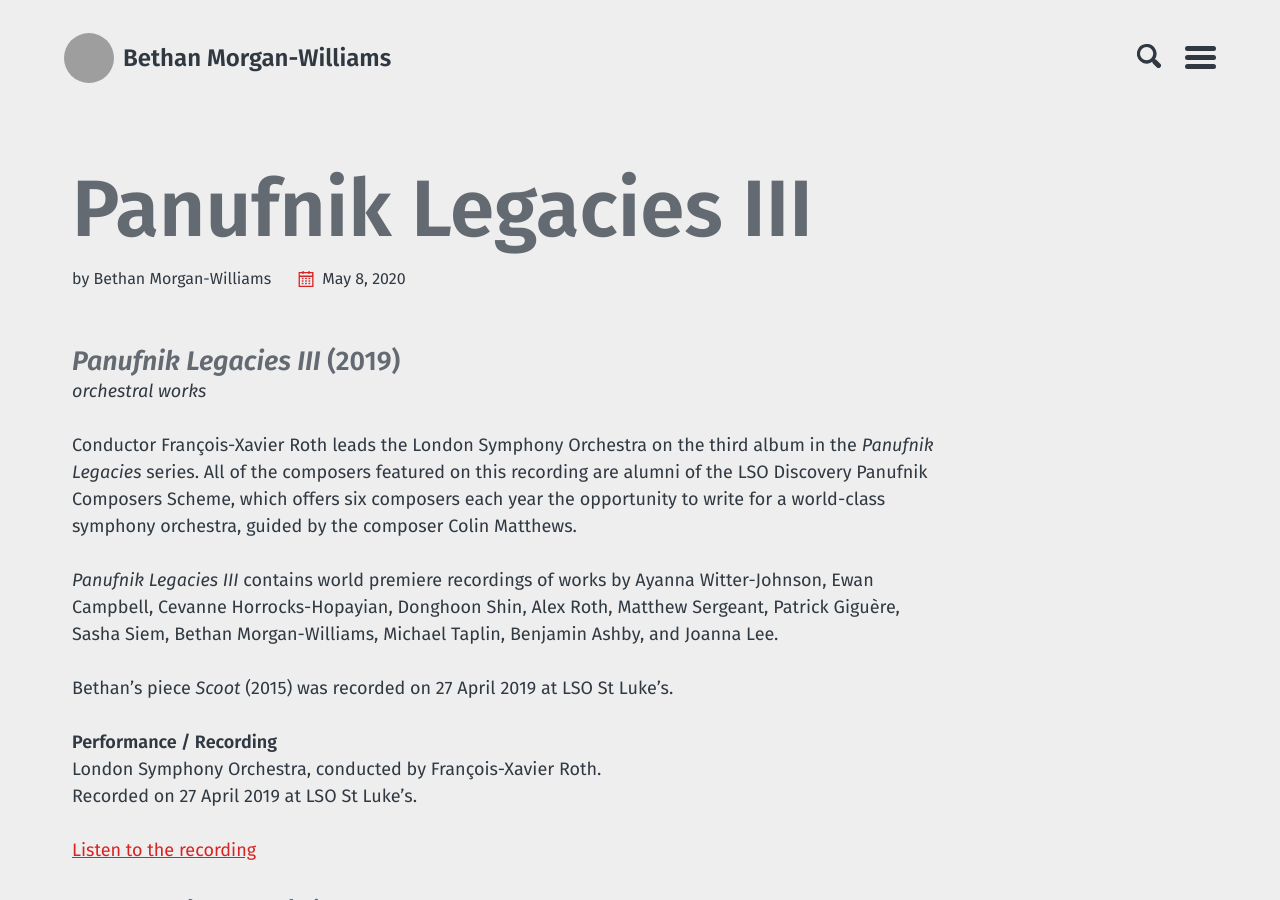
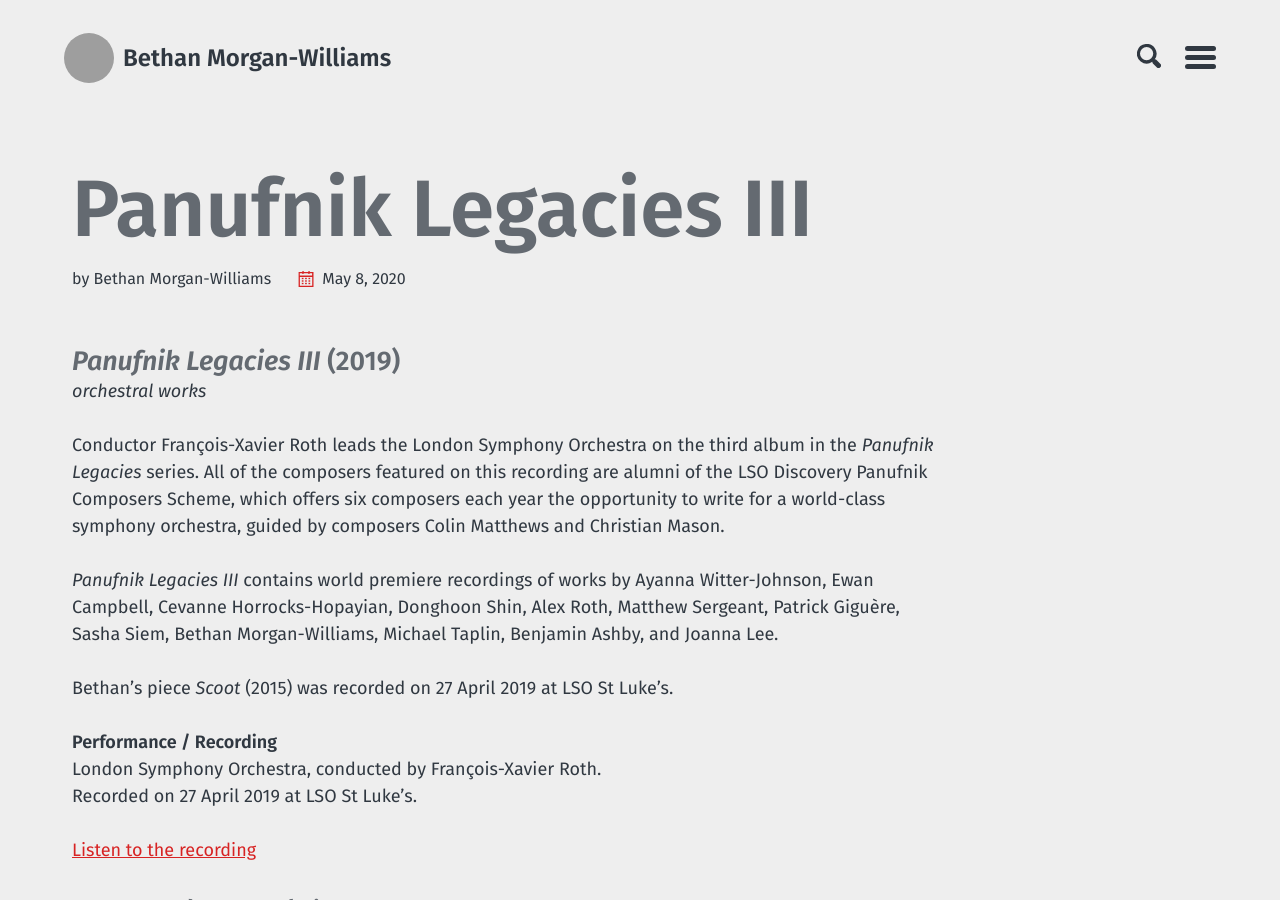
Before and after one commit to morganwilliamsb/website, a Jekyll site: the page built from _listen/panufnik-legacies-III.md, in a window 1280 px wide and 900 px high. Built offline with Jekyll 4.4.1, drawn with Linux system fonts in a browser that asks for light colours; grey boxes are pictures that could not be loaded.

Commit message:
Update panufnik-legacies-III.md

```diff
--- a/_listen/panufnik-legacies-III.md
+++ b/_listen/panufnik-legacies-III.md
@@ -8,7 +8,7 @@ date: 2020-05-08
 
 *orchestral works*
 
-Conductor François-Xavier Roth leads the London Symphony Orchestra on the third album in the *Panufnik Legacies* series. All of the composers featured on this recording are alumni of the LSO Discovery Panufnik Composers Scheme, which offers six composers each year the opportunity to write for a world-class symphony orchestra, guided by the composer Colin Matthews.
+Conductor François-Xavier Roth leads the London Symphony Orchestra on the third album in the *Panufnik Legacies* series. All of the composers featured on this recording are alumni of the LSO Discovery Panufnik Composers Scheme, which offers six composers each year the opportunity to write for a world-class symphony orchestra, guided by composers Colin Matthews and Christian Mason.
 
 *Panufnik Legacies III* contains world premiere recordings of works by Ayanna Witter-Johnson, Ewan Campbell, Cevanne Horrocks-Hopayian, Donghoon Shin, Alex Roth, Matthew Sergeant, Patrick Giguère, Sasha Siem, Bethan Morgan-Williams, Michael Taplin, Benjamin Ashby, and Joanna Lee.
 
```
